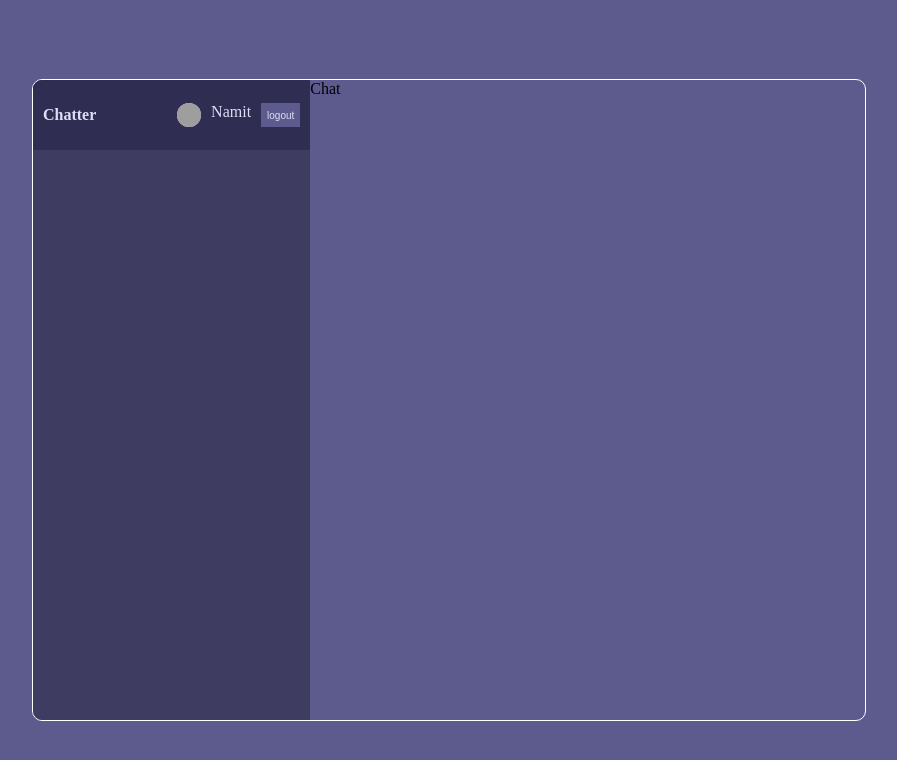
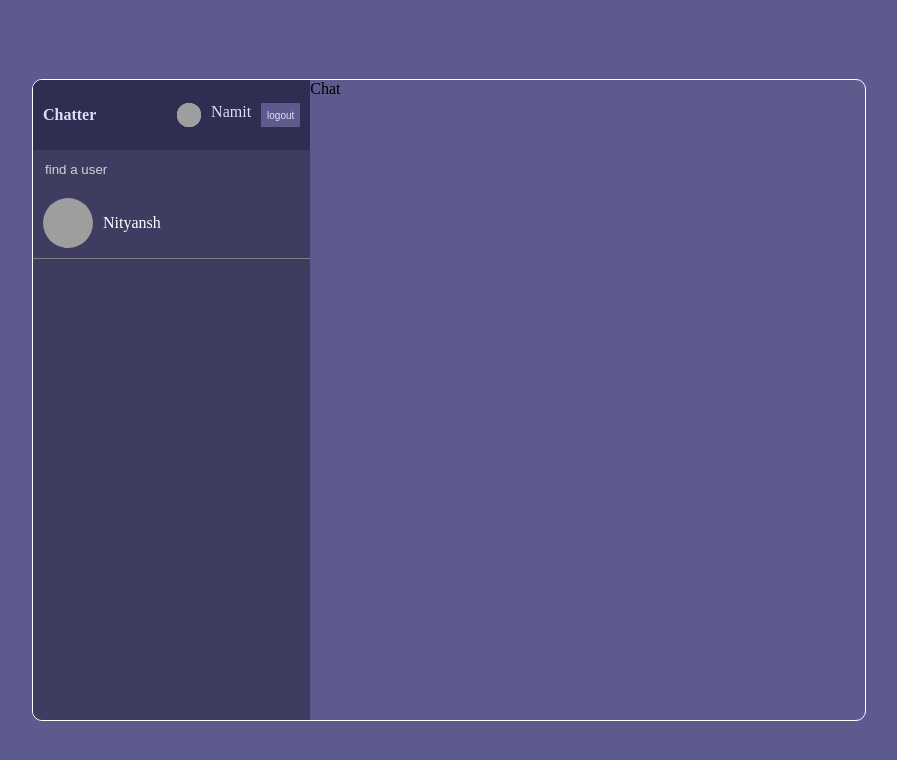
Before and after one commit to namitmalasi/chatter, a React (Create React App) app: page / in a window 1280 px wide. Shown: the top 760 px of the page, without its empty margins (191-1088 px from the left). Built offline with nearby package versions, Linux system fonts and the light colour scheme; grey boxes are pictures that could not be loaded.

Commit message:
created the search component

```diff
--- a/src/components/Search.js
+++ b/src/components/Search.js
@@ -1,9 +1,20 @@
-import React from 'react'
+import React from "react";
 
 const Search = () => {
   return (
-    <div>Search</div>
-  )
-}
+    <div className="search">
+      <div className="searchForm">
+        <input type="text" placeholder="find a user" />
+      </div>
 
-export default Search
+      <div className="userChat">
+        <img src="https://images.pexels.com/photos/14113987/pexels-photo-14113987.jpeg?auto=compress&cs=tinysrgb&w=600&lazy=load" />
+        <div className="userChatInfo">
+          <span>Nityansh</span>
+        </div>
+      </div>
+    </div>
+  );
+};
+
+export default Search;
--- a/src/components/Sidebar.js
+++ b/src/components/Sidebar.js
@@ -1,10 +1,12 @@
 import React from "react";
-import Navbar from "../components/Navbar";
+import Navbar from "./Navbar";
+import Search from "./Search";
 
 const Sidebar = () => {
   return (
     <div className="sidebar">
       <Navbar />
+      <Search />
     </div>
   );
 };
--- a/src/style.scss
+++ b/src/style.scss
@@ -125,6 +125,43 @@ body {
           }
         }
       }
+
+      .search {
+        border-bottom: 1px solid gray;
+
+        .searchForm {
+          padding: 10px;
+          input {
+            background-color: transparent;
+            border: none;
+            color: white;
+            outline: none;
+
+            &::placeholder {
+              color: lightgray;
+            }
+          }
+        }
+      }
+
+      .userChat {
+        padding: 10px;
+        display: flex;
+        align-items: center;
+        gap: 10px;
+        color: white;
+        cursor: pointer;
+
+        &:hover {
+          background-color: #2f2d52;
+        }
+        img {
+          width: 50px;
+          height: 50px;
+          border-radius: 50%;
+          object-fit: cover;
+        }
+      }
     }
     .chat {
       flex: 2;
```
